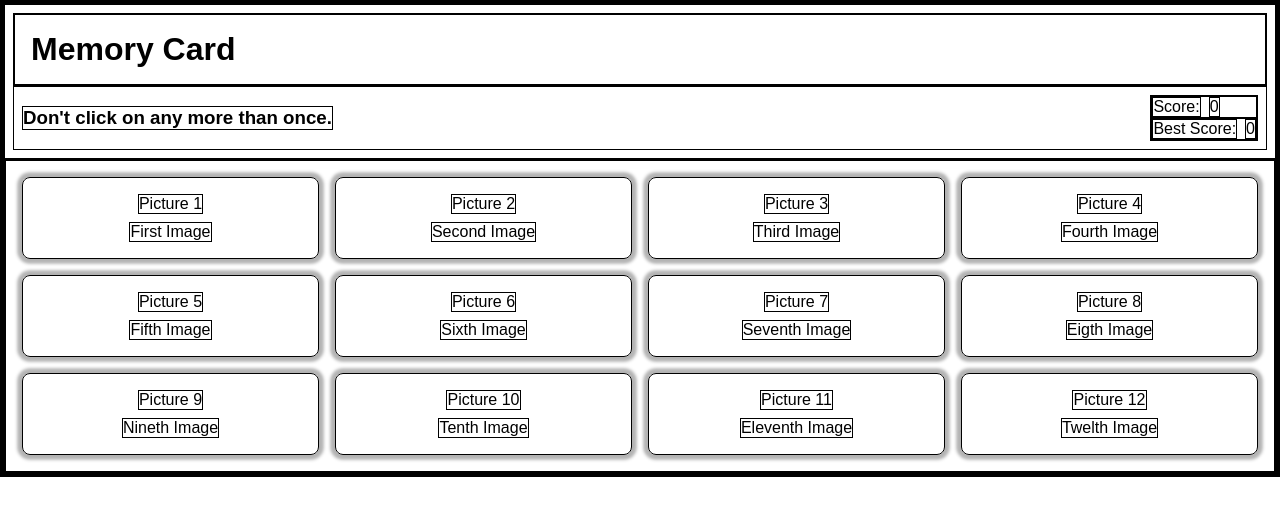
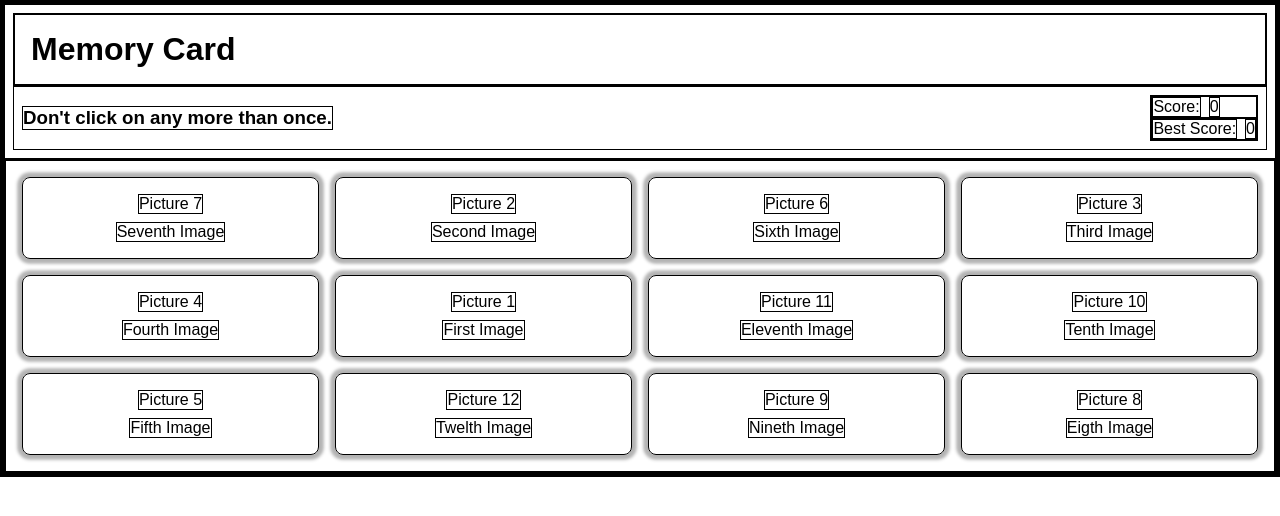
Before and after one commit to Gzman/memory-card, a React (Create React App) app: page / in a window 1280 px wide. Shown: the top 516 px of the page. Built offline with nearby package versions, Linux system fonts and the light colour scheme.

Commit message:
Implemented shuffeling function to reorder card items

```diff
--- a/src/App.js
+++ b/src/App.js
@@ -2,8 +2,6 @@ import { Header } from "./components/header/Header"
 import { Score } from "./components/header/Score"
 import { Logo } from "./components/header/Logo"
 import { Memory } from "./components/memory/Memory"
-import { Card } from "./components/memory/Card"
-import { memoryData } from "./data/memoryData"
 
 function App() {
   return (
@@ -19,17 +17,7 @@ function App() {
         </div>
       </Header>
       <main>
-        <Memory>
-          {
-            memoryData.map((cardData) =>
-              <Card
-                key={cardData.id}
-                title={cardData.title}
-                imageSrc={cardData.src}
-              />
-            )
-          }
-        </Memory>
+        <Memory />
       </main>
     </div>
   );
--- a/src/components/memory/Memory.js
+++ b/src/components/memory/Memory.js
@@ -1,10 +1,21 @@
 import React from "react"
+import { Card } from "./Card"
+import { memoryData } from "../../data/memoryData"
+import { shuffle } from "../../util/shuffle"
 import "./Memory.css"
 
-const Memory = ({ children }) => {
+const Memory = () => {
     return (
         <div className="memory">
-            {children}
+            {
+                shuffle(memoryData).map((cardData) =>
+                    <Card
+                        key={cardData.id}
+                        title={cardData.title}
+                        imageSrc={cardData.src}
+                    />
+                )
+            }
         </div>
     )
 }
--- /dev/null
+++ b/src/util/shuffle.js
@@ -0,0 +1,17 @@
+
+const getRandomIndicies = (arr) => {
+    const indicies = [...arr.keys()];
+    const randomIndicies = [];
+    while (indicies.length > 0) {
+        const index = indicies[Math.floor(Math.random() * indicies.length)];
+        indicies.splice(indicies.indexOf(index), 1);
+        randomIndicies.push(index);
+    }
+    return randomIndicies;
+}
+
+const shuffle = (arr) => {
+    return getRandomIndicies(arr).map((index) => arr[index]);
+}
+
+export { shuffle }
```
